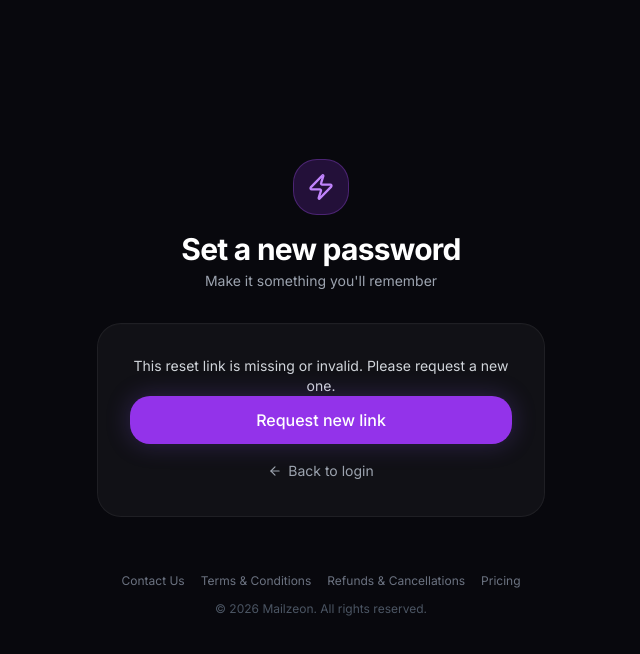
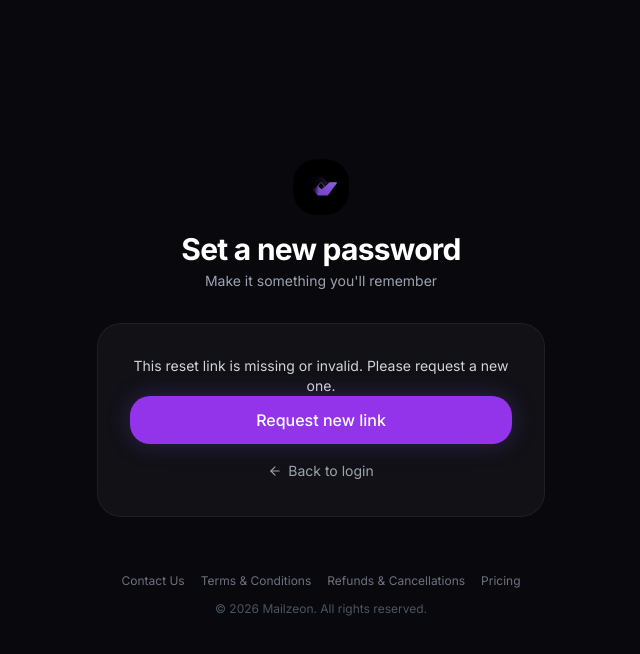
Before and after one commit to Mailzeon/Frontend, a Next.js app: page /reset-password in a window 1280 px wide. Shown: the top 654 px of the page, without its empty margins (319-959 px from the left). Built offline with nearby package versions, Linux system fonts and the light colour scheme; no server answers.

Commit message:
Update page.tsx

```diff
--- a/app/(auth)/reset-password/page.tsx
+++ b/app/(auth)/reset-password/page.tsx
@@ -2,7 +2,7 @@
 import { useState, Suspense } from 'react';
 import { useRouter, useSearchParams } from 'next/navigation';
 import Link from 'next/link';
-import { Eye, EyeOff, Zap, ArrowLeft } from 'lucide-react';
+import { Eye, EyeOff, ArrowLeft } from 'lucide-react';
 import { Button } from '@/components/ui/button';
 import { Input } from '@/components/ui/input';
 import { Label } from '@/components/ui/label';
@@ -43,9 +43,7 @@ function ResetPasswordForm() {
     <div className="min-h-screen flex flex-col items-center justify-center bg-[#08080D] p-4">
       <div className="w-full max-w-md">
         <div className="text-center mb-8">
-          <div className="w-14 h-14 rounded-2xl bg-purple-600/20 border border-purple-500/30 flex items-center justify-center mx-auto mb-4">
-            <Zap className="w-7 h-7 text-purple-400" />
-          </div>
+          <img src="/icon-192.png" alt="Mailzeon" className="w-14 h-14 rounded-2xl mx-auto mb-4" />
           <h1 className="text-3xl font-bold text-white">Set a new password</h1>
           <p className="text-gray-400 mt-1 text-sm">Make it something you'll remember</p>
         </div>
```
